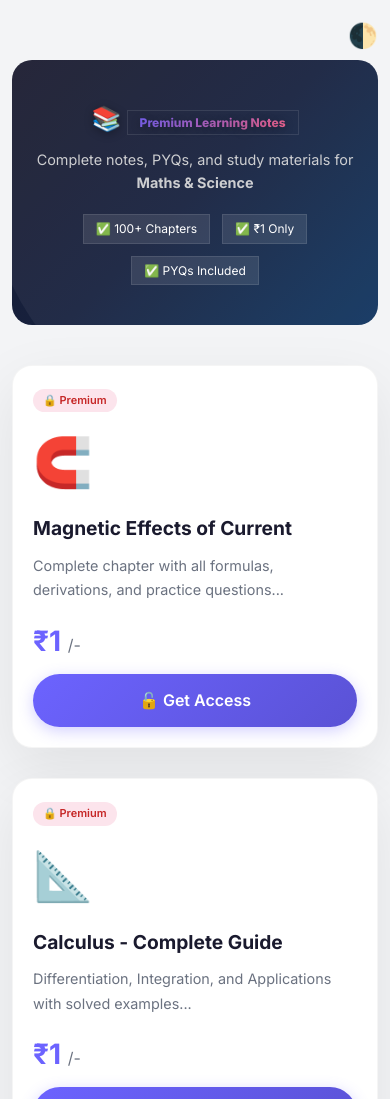
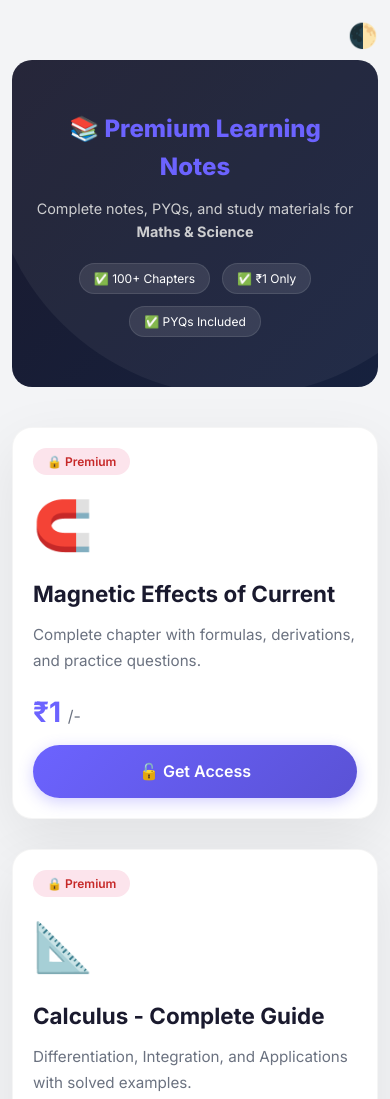
Before and after one commit to mathswithprasantasir-physics/physics-premium, a plain HTML site: page index.html in a window 390 px wide. Shown: the top 1099 px of the page. Drawn offline with Linux system fonts and the light colour scheme.

Commit message:
Update index.html

```diff
--- a/index.html
+++ b/index.html
@@ -6,56 +6,71 @@
     <title>Premium Learning Notes</title>
     <link rel="preconnect" href="https://fonts.googleapis.com">
     <link rel="preconnect" href="https://fonts.gstatic.com" crossorigin>
-    <link href="https://fonts.googleapis.com/css2?family=Inter:wght@400;500;600;700;800&display=swap" rel="stylesheet">
+    <link href="https://fonts.googleapis.com/css2?family=Inter:wght@400;600;700;800&display=swap" rel="stylesheet">
     <link rel="stylesheet" href="/css/style.css">
     <style>
-        /* মোবাইলের জন্য বিশেষ ফিক্স */
+        /* ====== স্পেসিফিক মোবাইল ফিক্স ====== */
+        .hero {
+            background: linear-gradient(135deg, #1a1a2e 0%, #16213e 100%);
+            text-align: center;
+            padding: 50px 20px;
+            border-radius: 20px;
+            margin-bottom: 40px;
+        }
+
+        .hero h1 {
+            font-size: 2.5rem;
+            font-weight: 800;
+            color: #ffffff;
+            margin-bottom: 10px;
+        }
+
+        .hero h1 .highlight {
+            color: #6C63FF;
+        }
+
+        .hero p {
+            font-size: 1.2rem;
+            color: #e0e0e0;
+            margin-bottom: 20px;
+        }
+
+        .hero .badges {
+            display: flex;
+            flex-wrap: wrap;
+            justify-content: center;
+            gap: 12px;
+        }
+
+        .hero .badges span {
+            background: rgba(255, 255, 255, 0.1);
+            color: #ffffff;
+            padding: 6px 18px;
+            border-radius: 50px;
+            font-size: 14px;
+            border: 1px solid rgba(255, 255, 255, 0.1);
+        }
+
+        /* ====== মোবাইলের জন্য ====== */
         @media (max-width: 768px) {
-            .hero {
-                background: linear-gradient(135deg, #1a1a2e 0%, #16213e 50%, #0f3460 100%) !important;
-                padding: 40px 16px !important;
-            }
             .hero h1 {
-                font-size: 1.8rem !important;
-                color: #ffffff !important;
-                text-shadow: 0 2px 10px rgba(0,0,0,0.3);
+                font-size: 1.8rem;
             }
             .hero p {
-                color: #e0e0e0 !important;
-                font-size: 1rem !important;
+                font-size: 1rem;
             }
-            .hero .gradient-text {
-                background: linear-gradient(135deg, #6C63FF, #FF6584) !important;
-                -webkit-background-clip: text !important;
-                -webkit-text-fill-color: transparent !important;
-            }
-            .hero span {
-                background: rgba(255,255,255,0.1) !important;
-                color: #ffffff !important;
-                border: 1px solid rgba(255,255,255,0.1);
-            }
-            .post-card .badge {
-                font-size: 11px !important;
-                padding: 3px 10px !important;
-            }
-            .post-card h2 {
-                font-size: 1.2rem !important;
-            }
-            .post-card .preview {
-                font-size: 0.9rem !important;
+            .hero .badges span {
+                font-size: 12px;
+                padding: 5px 14px;
             }
         }
 
         @media (max-width: 480px) {
             .hero h1 {
-                font-size: 1.5rem !important;
+                font-size: 1.5rem;
             }
             .hero p {
-                font-size: 0.9rem !important;
-            }
-            .hero span {
-                font-size: 12px !important;
-                padding: 4px 12px !important;
+                font-size: 0.9rem;
             }
         }
     </style>
@@ -69,11 +84,11 @@
             </button>
         </div>
 
-        <!-- Hero Section (আপডেটেড) -->
+        <!-- Hero Section -->
         <section class="hero">
-            <h1>📚 <span class="gradient-text">Premium Learning Notes</span></h1>
+            <h1>📚 <span class="highlight">Premium Learning Notes</span></h1>
             <p>Complete notes, PYQs, and study materials for <strong>Maths & Science</strong></p>
-            <div style="margin-top:20px;display:flex;gap:12px;justify-content:center;flex-wrap:wrap;">
+            <div class="badges">
                 <span>✅ 100+ Chapters</span>
                 <span>✅ ₹1 Only</span>
                 <span>✅ PYQs Included</span>
@@ -82,42 +97,36 @@
 
         <!-- Post Grid -->
         <div class="post-grid">
-            <!-- Post 1: Physics -->
+            <!-- Physics -->
             <div class="post-card">
                 <span class="badge premium">🔒 Premium</span>
                 <div class="emoji">🧲</div>
                 <h2>Magnetic Effects of Current</h2>
-                <p class="preview">
-                    Complete chapter with all formulas, derivations, and practice questions...
-                </p>
+                <p class="preview">Complete chapter with formulas, derivations, and practice questions.</p>
                 <div style="display:flex;justify-content:space-between;align-items:center;margin-top:16px;flex-wrap:wrap;gap:10px;">
                     <span class="price">₹1 <small>/-</small></span>
                     <a href="/register.html" class="btn btn-primary">🔓 Get Access</a>
                 </div>
             </div>
 
-            <!-- Post 2: Maths -->
+            <!-- Maths -->
             <div class="post-card">
                 <span class="badge premium">🔒 Premium</span>
                 <div class="emoji">📐</div>
                 <h2>Calculus - Complete Guide</h2>
-                <p class="preview">
-                    Differentiation, Integration, and Applications with solved examples...
-                </p>
+                <p class="preview">Differentiation, Integration, and Applications with solved examples.</p>
                 <div style="display:flex;justify-content:space-between;align-items:center;margin-top:16px;flex-wrap:wrap;gap:10px;">
                     <span class="price">₹1 <small>/-</small></span>
                     <a href="/register.html" class="btn btn-primary">🔓 Get Access</a>
                 </div>
             </div>
 
-            <!-- Post 3: PYQs -->
+            <!-- PYQs -->
             <div class="post-card">
                 <span class="badge premium">🔒 Premium</span>
                 <div class="emoji">📝</div>
                 <h2>PYQs - Class 12 Physics</h2>
-                <p class="preview">
-                    Previous Year Questions with detailed solutions and marking schemes...
-                </p>
+                <p class="preview">Previous Year Questions with detailed solutions and marking schemes.</p>
                 <div style="display:flex;justify-content:space-between;align-items:center;margin-top:16px;flex-wrap:wrap;gap:10px;">
                     <span class="price">₹1 <small>/-</small></span>
                     <a href="/register.html" class="btn btn-primary">🔓 Get Access</a>
```
